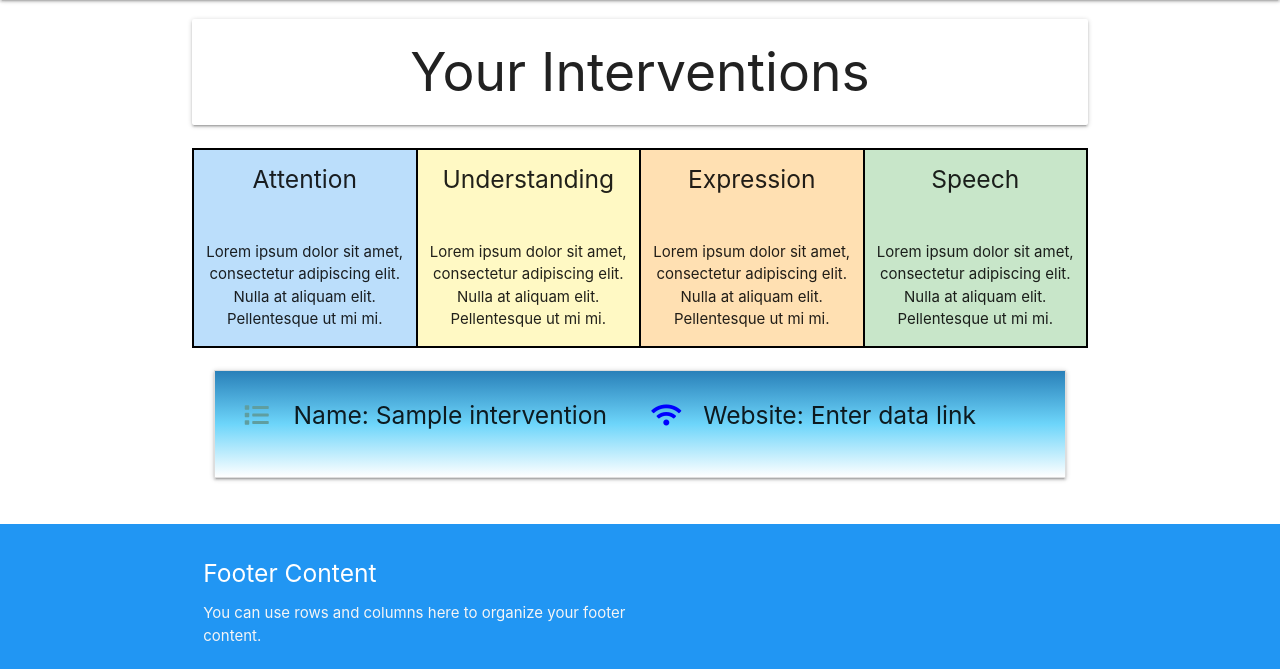
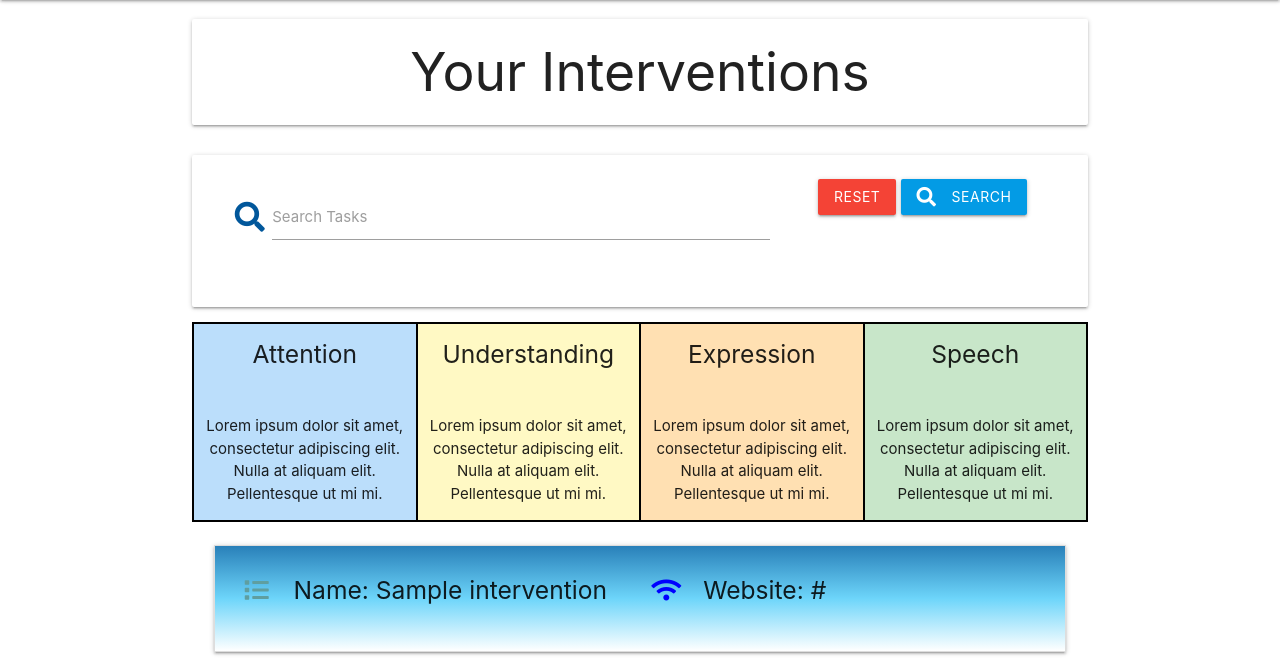
Before and after one commit to Code-Institute-Submissions/milestone_3_project, a Flask app: page /show_interventions in a window 1280 px wide. Shown: the part 68-737 px from the top of the page. Run offline with Flask 2, Linux system fonts and the light colour scheme; a database or web service that is not in the repository returns one stand-in record (values such as "Sample title"); some libraries are stand-ins or nearby versions.

Commit message:
Search feature added for interventions

```diff
--- a/app.py
+++ b/app.py
@@ -19,10 +19,23 @@ mongo = PyMongo(app)
 
 
 @app.route("/")
+@app.route("/home_page")
+def home_page():
+    return render_template("home.html")
+
+
 @app.route("/show_training")
 def show_training():
     training = list(mongo.db.training.find())
     return render_template("training.html", training=training)
+
+
+@app.route("/search", methods=["GET", "POST"])
+def search():
+    query = request.form.get("query")
+    interventions = list(mongo.db.interventions.find({"$text": {"$search": query}}))
+    return render_template("interventions.html", interventions=interventions)
+
 
 
 @app.route("/")
@@ -35,11 +48,6 @@ def show_interventions():
 @app.route("/about_page")
 def about_page():
     return render_template("about.html")
-
-
-@app.route("/home_page")
-def home_page():
-    return render_template("home.html")
 
 
 @app.route("/help_page")
@@ -58,7 +66,8 @@ def add_training():
             "duration": request.form.get("duration"),
             "area": request.form.get("area"),
             "qualification": request.form.get("qualification"),
-            "cost": request.form.get("cost")
+            "cost": request.form.get("cost"),
+            "provider": request.form.get("provider")
         }
         mongo.db.training.insert_one(training)
         flash("Training succesfully added!")
@@ -78,7 +87,8 @@ def edit_training(training_id):
             "duration": request.form.get("duration"),
             "area": request.form.get("area"),
             "qualification": request.form.get("qualification"),
-            "cost": request.form.get("cost")
+            "cost": request.form.get("cost"),
+            "provider": request.form.get("provider")
         }
         mongo.db.training.update({"_id": ObjectId(training_id)}, update)
         flash("Training Successfully Updated")
@@ -100,6 +110,7 @@ def add_interventions():
     if request.method == "POST":
         interventions = {
             "name": request.form.get("name"),
+            "website": request.form.get("website"),
             "rating": request.form.get("rating"),
             "duration": request.form.get("duration"),
             "resources": request.form.get("resources"),
@@ -120,6 +131,7 @@ def edit_interventions(interventions_id):
     if request.method == "POST":
         submit = {
             "name": request.form.get("name"),
+            "website": request.form.get("website"),
             "rating": request.form.get("rating"),
             "duration": request.form.get("duration"),
             "resources": request.form.get("resources"),
--- a/templates/delete_training.html
+++ b/templates/delete_training.html
@@ -13,7 +13,7 @@
     <div class="col s12 l2">
     </div>
 
-    <div class="col s12 m6 l4">
+    <div class="col s12 m4 l4">
     <div class="card card-gradient-1 horizontal align-center">
 
       <div class="card-stacked ">
@@ -26,7 +26,7 @@
     </div>
   </div>
 
-    <div class="col s12 m6 l4">
+    <div class="col s12 m4 l4">
     <div class="card card-gradient-2 horizontal align-center">
 
       <div class="card-stacked">
--- a/templates/interventions.html
+++ b/templates/interventions.html
@@ -7,8 +7,29 @@
 
     <br />
 
+<div class="row card-panel grey-lighten-5">
+    <form action="{{ url_for('search') }}" method="POST"
+ class= "col s12">
+    <div class="row align-wrapper center-align">
+                <div class="input-field col s12 m8">
+                    <i class="fas fa-search prefix light-blue-text text-darken-4"></i>
+                    <input type="text" name="query" id="query" minlength="3" class="validate" required>
+                    <label for="query">Search Tasks</label>
+                </div>
+                <div class="col s12 m4">
+                    <a href="{{ url_for('show_interventions') }}" class="red btn text-shadow">Reset</a>
+                    <button type="submit" class="light-blue darken-1 btn text-shadow">
+                        <i class="fas fa-search left"></i> Search
+                    </button>
+                </div>
+            </div>
+
+    </form>
+
+    </div>
 
 
+{% if interventions|length > 0 %}
 
 
 
@@ -46,12 +67,12 @@
         <li>
             <div class="collapsible-header row  gradient-banner">
                     <div class="col s12 m6 l6">
-                        <h5><i class="fas fa-list"></i> Name: {{ interventions.name}}</h5>
+                        <h5><i class="fas fa-list"></i> Name: {{ interventions.name }}</h5>
 
                     </div>
 
                     <div class="col s12 m6 l6">
-                        <h5><i class="fas fa-wifi"></i> Website: Enter data link</h5>
+                        <h5><i class="fas fa-wifi"></i> Website: {{ interventions.website }}</h5>
                         <br />
                     </div>
             </div>
@@ -80,5 +101,7 @@
 
     {% endfor %}
 </div>
-
+    {% else %}
+        <h5 class = "red-text">No results</h5>
+    {% endif %}
 {% endblock %}
--- a/templates/training.html
+++ b/templates/training.html
@@ -53,6 +53,7 @@
                          <h7> <i class="fas fa-chalkboard-teacher prefix"></i>  </h7> Area: {{ training.area }}<br />
                          <h7> <i class="fas fa-award prefix"></i>  </h7> Qualification: {{ training.qualification }}<br />
                         <h7> <i class="fas fa-pound-sign prefix"></i>  </h7> Cost: {{ training.cost }}<br />
+                        <h7> <i class="fas fa-pound-sign prefix"></i>  </h7> Provider: {{ training.provider }}<br />
                     </div>
 
                     <div class="col s12 m6 l6 align-center">
```
Also changed, not shown: templates/add_interventions.html (+10 -0 lines), templates/add_training.html (+11 -0 lines), templates/delete_interventions.html (+4 -4 lines), templates/edit_interventions.html (+9 -0 lines), templates/edit_training.html (+10 -1 lines).
